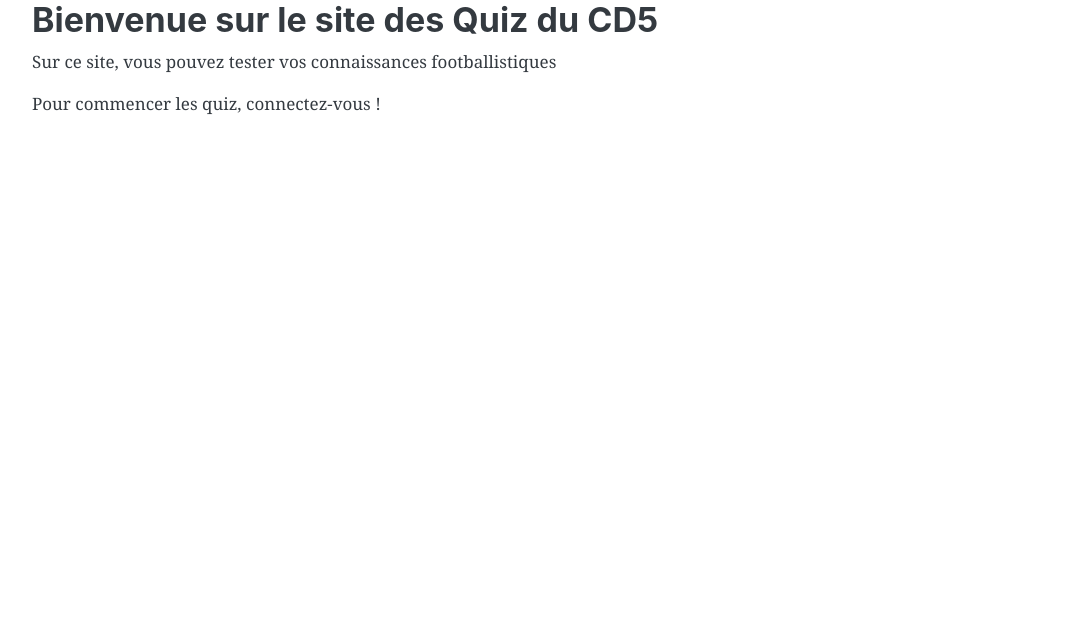
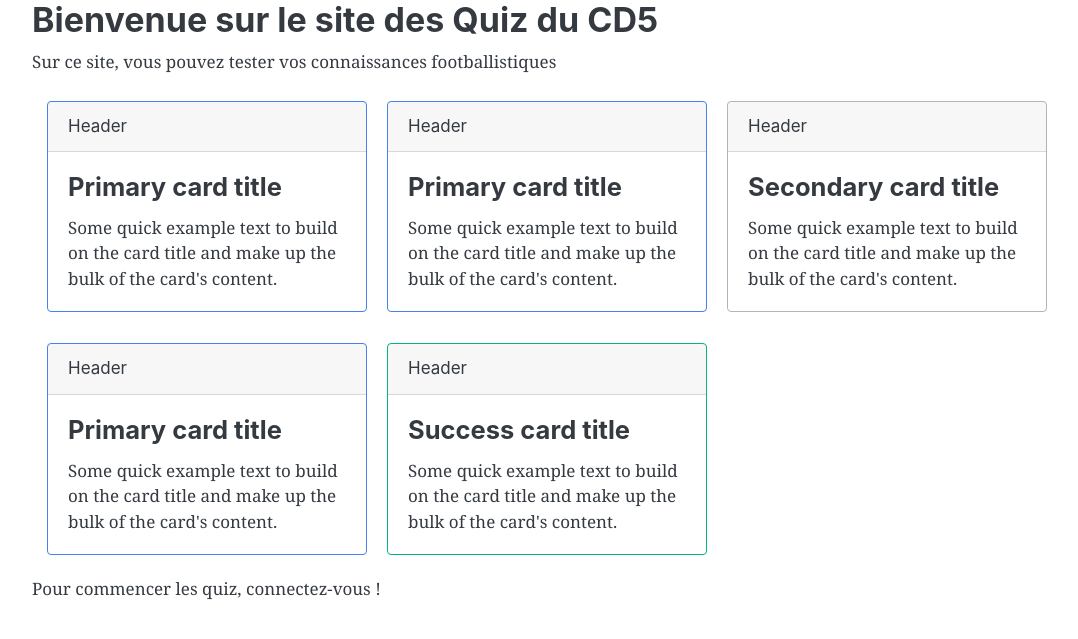
Before and after one commit to ads6yy/quizcd5, a Symfony app: template templates/quiz/index.html.twig in a window 1280 px wide. Shown: the part 57-696 px from the top of the page, without its empty margins (53-1131 px from the left). Run offline with Twig, Linux system fonts and the light colour scheme; the template is opened without the code that fills it, so the values that code supplies are empty; some libraries are stand-ins or nearby versions.

Commit message:
début dashboard

```diff
--- a/public/css/style.css
+++ b/public/css/style.css
@@ -42,3 +42,7 @@
 tbody td, thead th {
     text-align: center;
 }
+
+.card {
+    margin: 10px;
+}
--- a/templates/quiz/index.html.twig
+++ b/templates/quiz/index.html.twig
@@ -7,6 +7,47 @@
     <h2 class="align-middle">Bienvenue sur le site des Quiz du CD5</h2>
     <p>Sur ce site, vous pouvez tester vos connaissances footballistiques</p>
 
+    <div class="row">
+        <div class="card border-primary mb-3" style="max-width: 20rem;">
+            <div class="card-header">Header</div>
+            <div class="card-body">
+                <h4 class="card-title">Primary card title</h4>
+                <p class="card-text">Some quick example text to build on the card title and make up the bulk of the card's content.</p>
+            </div>
+        </div>
+        <div class="card border-primary mb-3" style="max-width: 20rem;">
+            <div class="card-header">Header</div>
+            <div class="card-body">
+                <h4 class="card-title">Primary card title</h4>
+                <p class="card-text">Some quick example text to build on the card title and make up the bulk of the card's content.</p>
+            </div>
+        </div>
+        <div class="card border-secondary mb-3" style="max-width: 20rem;">
+            <div class="card-header">Header</div>
+            <div class="card-body">
+                <h4 class="card-title">Secondary card title</h4>
+                <p class="card-text">Some quick example text to build on the card title and make up the bulk of the card's content.</p>
+            </div>
+        </div>
+    </div>
+
+    <div class="row">
+        <div class="card border-primary mb-3" style="max-width: 20rem;">
+            <div class="card-header">Header</div>
+            <div class="card-body">
+                <h4 class="card-title">Primary card title</h4>
+                <p class="card-text">Some quick example text to build on the card title and make up the bulk of the card's content.</p>
+            </div>
+        </div>
+        <div class="card border-success mb-3" style="max-width: 20rem;">
+            <div class="card-header">Header</div>
+            <div class="card-body">
+                <h4 class="card-title">Success card title</h4>
+                <p class="card-text">Some quick example text to build on the card title and make up the bulk of the card's content.</p>
+            </div>
+        </div>
+    </div>
+
     {% if not app.user %}
         <p>Pour commencer les quiz, connectez-vous !</p>
     {% endif %}
```
